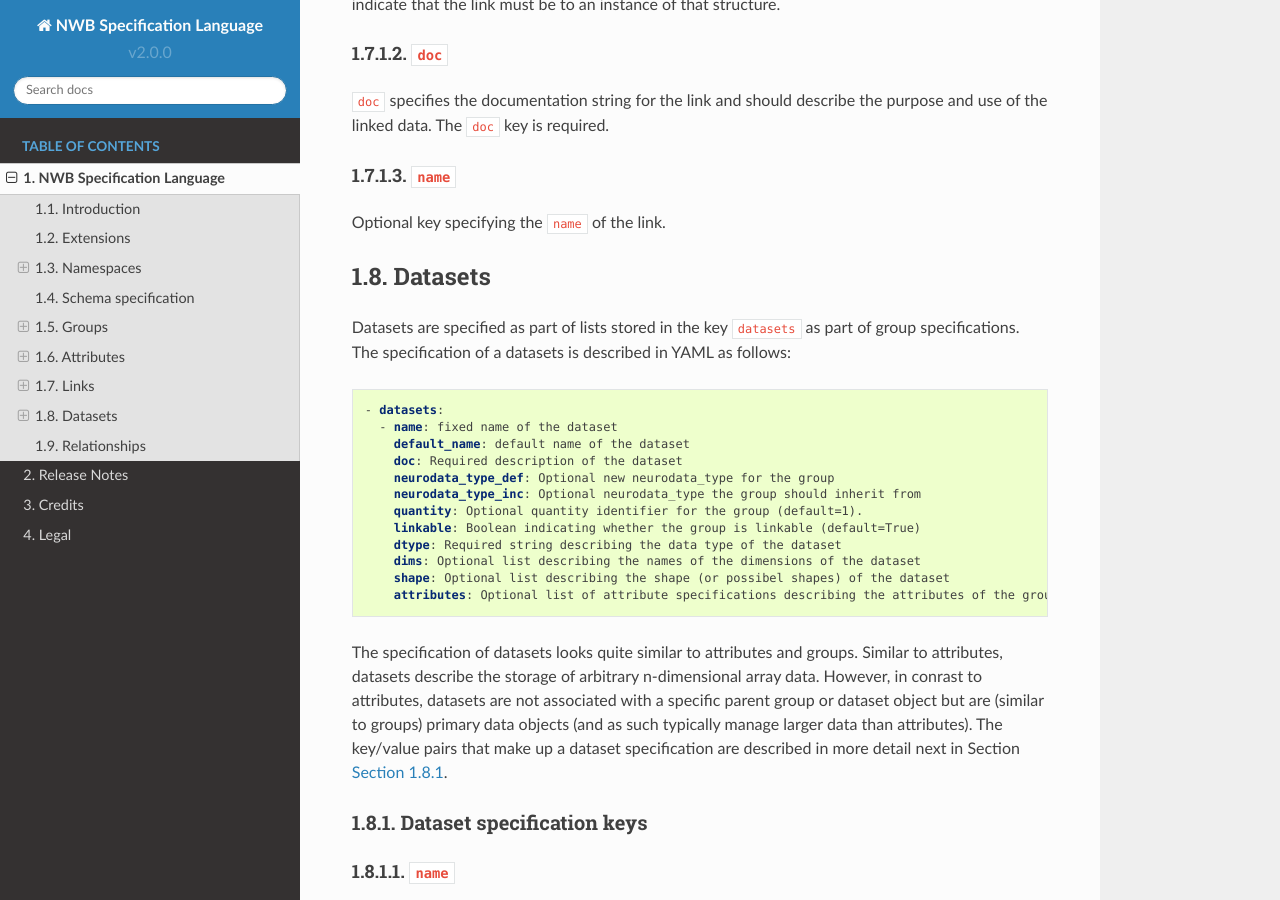
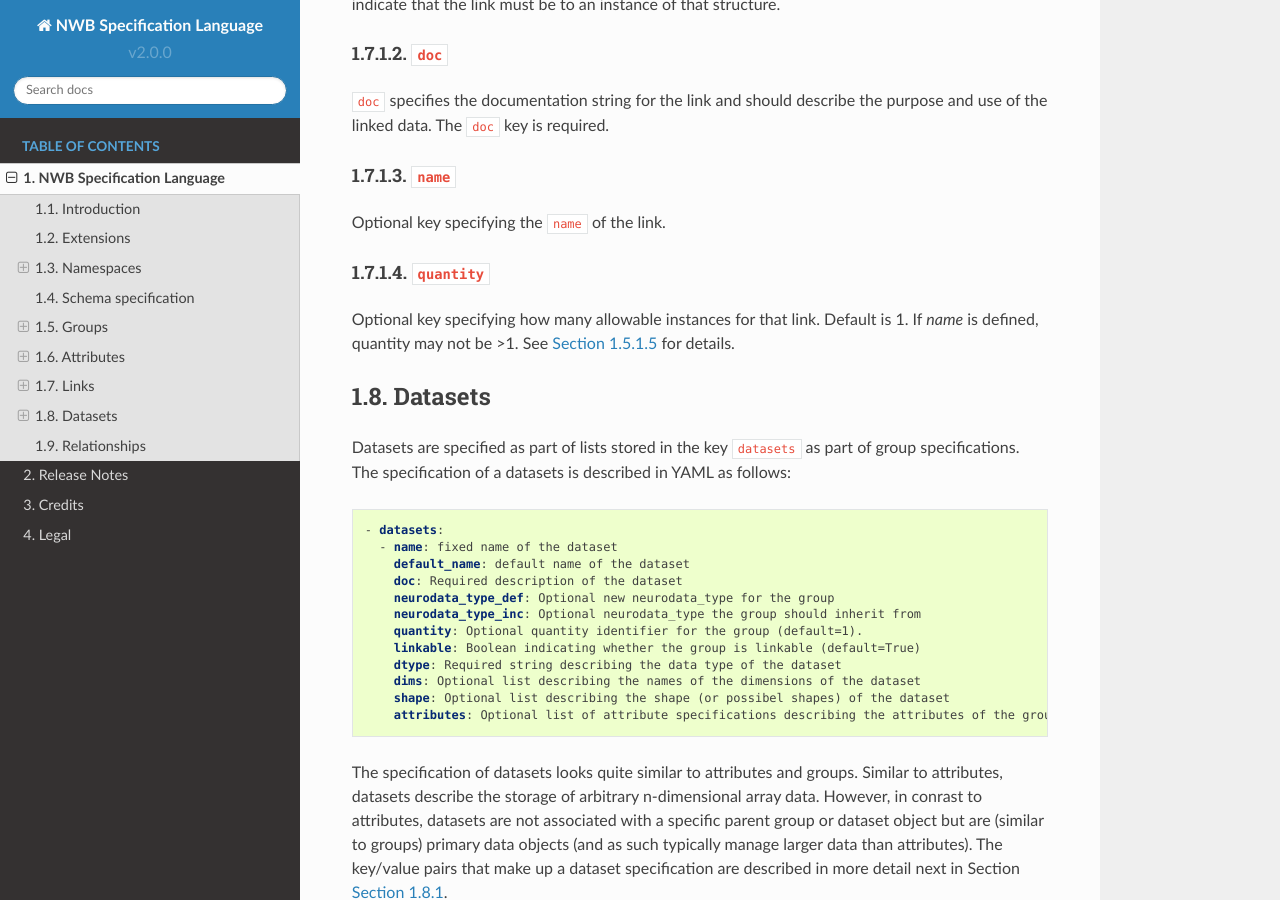
Before and after one commit to NeurodataWithoutBorders/nwb-schema, a Sphinx documentation site: the page built from docs/language/source/specification_language_description.rst, in a window 1280 px wide and 900 px high, scrolled down 15665 px. Built offline with Sphinx 7.4.7 and the Read the Docs theme 2.0.0, drawn with Linux system fonts in a browser that asks for light colours.

Commit message:
add quantity field for links
fix #267

```diff
--- a/docs/language/source/specification_language_description.rst
+++ b/docs/language/source/specification_language_description.rst
@@ -818,6 +818,11 @@ purpose and use of the linked data. The ``doc`` key is required.
 
 Optional key specifying the ``name`` of the link.
 
+``quantity``
+^^^^^^^^^^^^
+
+Optional key specifying how many allowable instances for that link. Default is 1. If `name` is defined, quantity may not be >1. See :numref:`sec-quantity` for details.
+
 
 .. _sec-dataset-spec:
 
```
